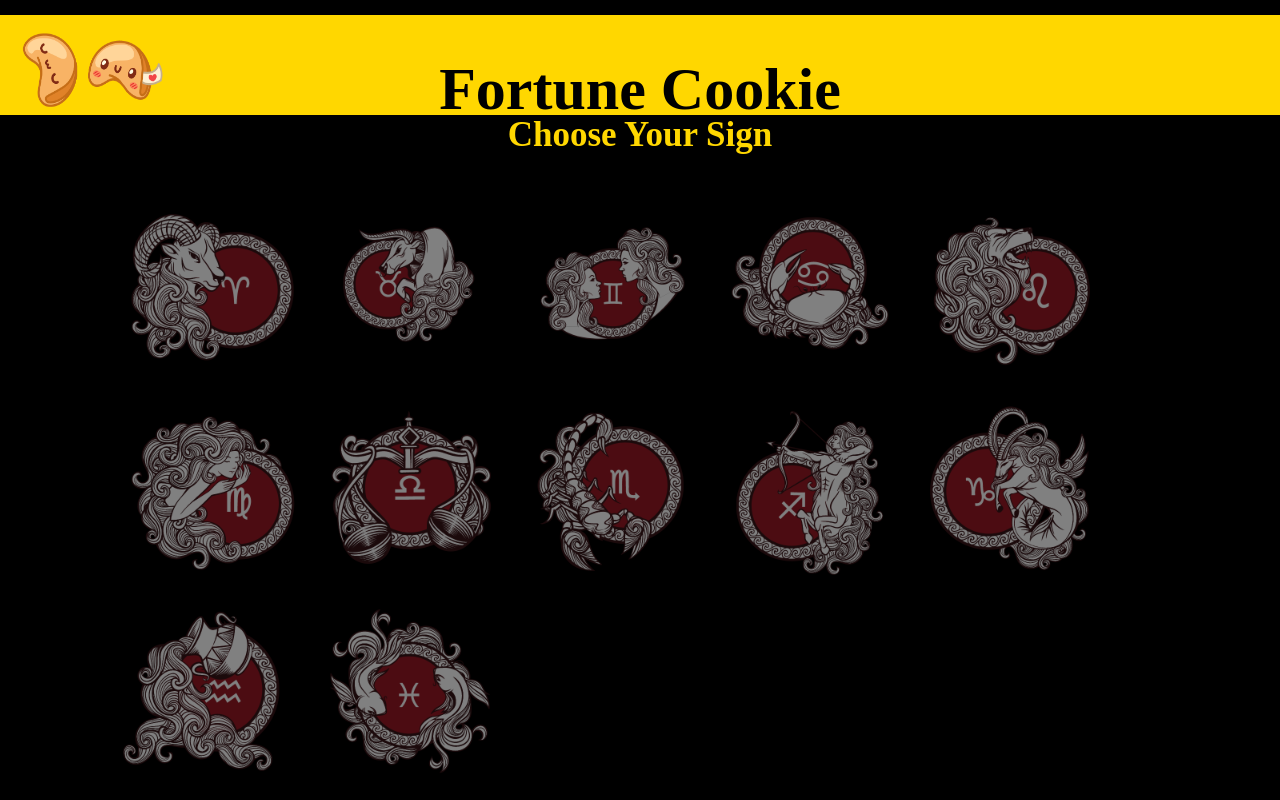
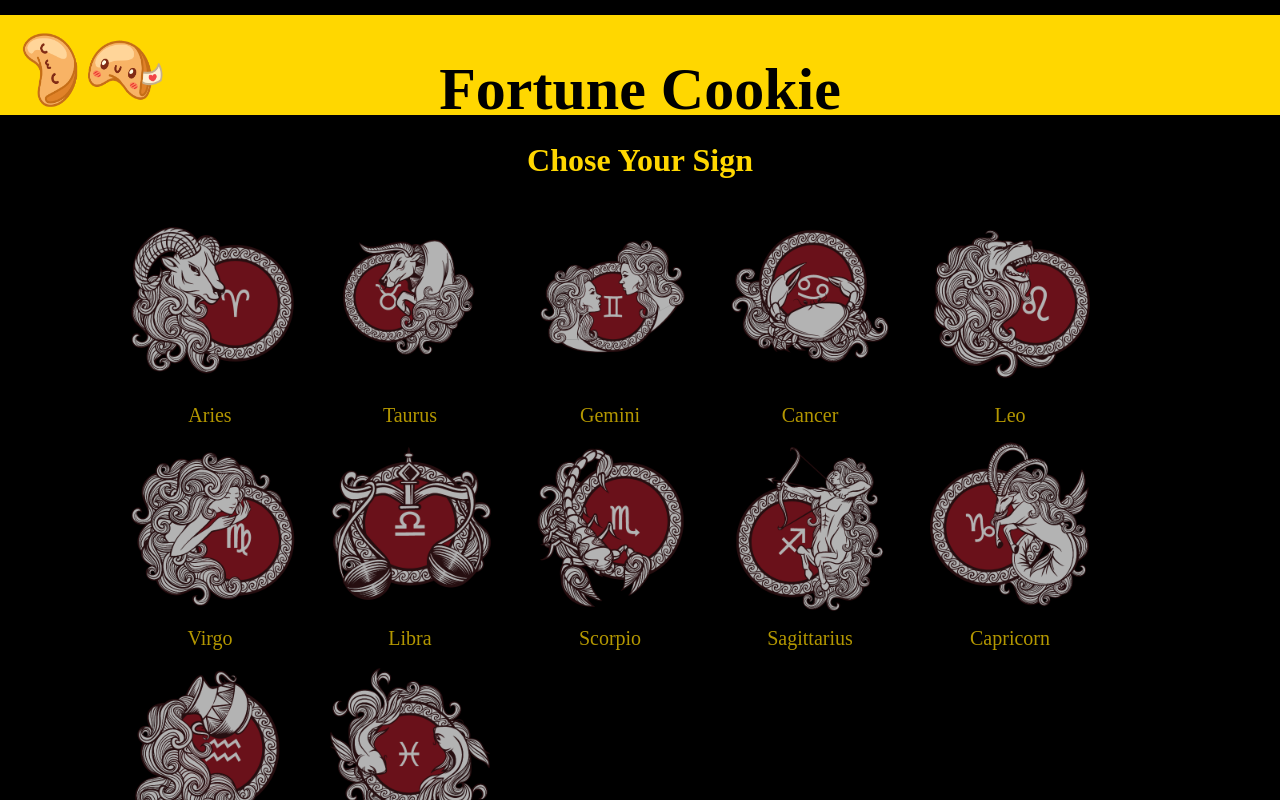
Before and after one commit to amandeswal10/fortuneCookie, a React (Create React App) app: page / in a window 1280 px wide. Built offline with nearby package versions, Linux system fonts and the light colour scheme.

Commit message:
UI tweaks

```diff
--- a/src/Components/sunsign.css
+++ b/src/Components/sunsign.css
@@ -1,7 +1,3 @@
-.home{
-
-}
-
 .appHeader{
 
     overflow: hidden;
@@ -27,6 +23,17 @@ h1{
     font-size: 60px;
 
 }
+h2{
+    font-size: 32px;
+    color: gold;
+    font-family: "Academy Engraved LET";
+    text-align: center;
+    height: 20px;
+
+
+}
+
+
 
 .logos{
     position: absolute;
@@ -34,22 +41,17 @@ h1{
     margin-bottom: 0px;
     padding-top: 0px;
     margin-left: 35px;
+    vertical-align: top;
 
 }
-li{
+.logos li{
     display:inline-block;
     flex-direction: row;
-    opacity: 0.5;
+    opacity: 0.7;
+    text-align: center;
 }
 
-h3{
-    text-align: center;
-    color: gold;
-    font-family: "Academy Engraved LET";
-    font-size: 35px;
-    margin-bottom: 0px;
-    margin-top: 0px;
-}
+
 li:hover {
     opacity: 1;
 }
@@ -57,3 +59,21 @@ li:hover {
 ul{
     margin-left: 35px;
 }
+
+.menu button{
+    background: black;
+    color: gold;
+    border-radius: 8px;
+
+}
+
+.caption{
+    display: block;
+    color: gold;
+    font-family:"Academy Engraved LET" ;
+    font-size: 20px;
+
+}
+.logos a{
+    text-decoration: none;
+}
--- a/src/Components/sunsign.jsx
+++ b/src/Components/sunsign.jsx
@@ -21,10 +21,9 @@ import logo from '../fortune_logo.png';
 
 
     class Sunsign extends Component {
-        // link string for the horoscope
+
         link = "https://www.astrology.com/horoscope/daily/"
 
-        // list of all the sun signs , along with their needed properties
         allSigns = {Aries: {img: aries, name: "Aries", link: this.link+"aries.html"},
             Taurus: {img:taurus, name: "Taurus", link:this.link+"taurus.html"}
             ,Gemini:{name:"Gemini", img: gemini, link: this.link+ "gemini.html"},
@@ -37,40 +36,53 @@ import logo from '../fortune_logo.png';
             Aquarius: {img: aquarius,name: "Aquarius", link: this.link + "aquarius.html" },
             Pisces: {img: pisces,name: "Pisces", link: this.link + "pisces.html" }}
 
+
         render() {
             return (
                 <div className="home">
                     <div className="appHeader"><img src={logo} width={175} height={100} alt="fortune cookie logo"/>
                     <h1>Fortune Cookie</h1></div>
-                    <h3>Choose Your Sign</h3>
+                    <h2>Chose Your Sign</h2>
                     <div className="logos">
 
-                    //list of all the signs with their logos and links to their fortune
+
                     <ul>
                         <li><a href={this.allSigns.Aries.link} rel="noreferrer" target="_blank">
-                            <img src={aries} width={200} height={200} alt="Aries" /></a></li>
+                            <img src={aries} width={200} height={200} alt="Aries" />
+                            <span className="caption">Aries</span></a></li>
                         <li><a href={this.allSigns.Taurus.link} rel="noreferrer" target="_blank">
-                            <img src={taurus} width={200} height={200} alt="Taurus" /></a></li>
+                            <img src={taurus} width={200} height={200} alt="Taurus" />
+                            <span className="caption">Taurus</span></a></li>
                         <li><a href={this.allSigns.Gemini.link} rel="noreferrer" target="_blank">
-                            <img src={gemini} width={200} height={200} alt="Gemini" /></a></li>
+                            <img src={gemini} width={200} height={200} alt="Gemini" />
+                            <span className="caption">Gemini</span></a></li>
                         <li><a href={this.allSigns.Cancer.link} rel="noreferrer" target="_blank">
-                            <img src={cancer} width={200} height={200} alt="Cancer"/></a></li>
+                            <img src={cancer} width={200} height={200} alt="Cancer"/>
+                            <span className="caption">Cancer</span></a></li>
                         <li><a href={this.allSigns.Leo.link} rel="noreferrer" target="_blank">
-                            <img src={leo} width={200} height={200} alt="Cancer"/></a></li>
+                            <img src={leo} width={200} height={200} alt="Cancer"/>
+                            <span className="caption">Leo</span></a></li>
                         <li> <a href={this.allSigns.Virgo.link} rel="noreferrer" target="_blank">
-                            <img src={virgo} width={200} height={200} alt="Virgo"/></a></li>
+                            <img src={virgo} width={200} height={200} alt="Virgo"/>
+                            <span className="caption">Virgo</span></a></li>
                         <li> <a href={this.allSigns.Libra.link} rel="noreferrer" target="_blank">
-                            <img src={libra} width={200} height={200} alt="Libra"/></a></li>
+                            <img src={libra} width={200} height={200} alt="Libra"/>
+                            <span className="caption">Libra</span></a></li>
                         <li> <a href={this.allSigns.Scorpio.link} rel="noreferrer" target="_blank">
-                            <img src={scorpio} width={200} height={200} alt="Scorpio"/></a></li>
+                            <img src={scorpio} width={200} height={200} alt="Scorpio"/>
+                            <span className="caption">Scorpio</span></a></li>
                         <li><a href={this.allSigns.Sagittarius.link} rel="noreferrer" target="_blank">
-                            <img src={sagittarius} width={200} height={200} alt="Sagittarius"/></a></li>
+                            <img src={sagittarius} width={200} height={200} alt="Sagittarius"/>
+                            <span className="caption">Sagittarius</span></a></li>
                         <li><a href={this.allSigns.Capricorn.link} rel="noreferrer" target="_blank">
-                            <img src={capricorn} width={200} height={200} alt="Capricorn"/></a></li>
+                            <img src={capricorn} width={200} height={200} alt="Capricorn"/>
+                            <span className="caption">Capricorn</span></a></li>
                         <li><a href={this.allSigns.Aquarius.link} rel="noreferrer" target="_blank">
-                            <img src={aquarius} width={200} height={200} alt="Aquarius"/></a></li>
+                            <img src={aquarius} width={200} height={200} alt="Aquarius"/>
+                            <span className="caption">Aquarius</span></a></li>
                         <li><a href={this.allSigns.Pisces.link} rel="noreferrer" target="_blank">
-                            <img src={pisces} width={200} height={200} alt="Pisces"/></a></li>
+                            <img src={pisces} width={200} height={200} alt="Pisces"/>
+                            <span className="caption">Pisces</span></a></li>
                     </ul>
                     </div>
 
@@ -81,6 +93,7 @@ import logo from '../fortune_logo.png';
 
             );
         }
+
     }
 
 
```
